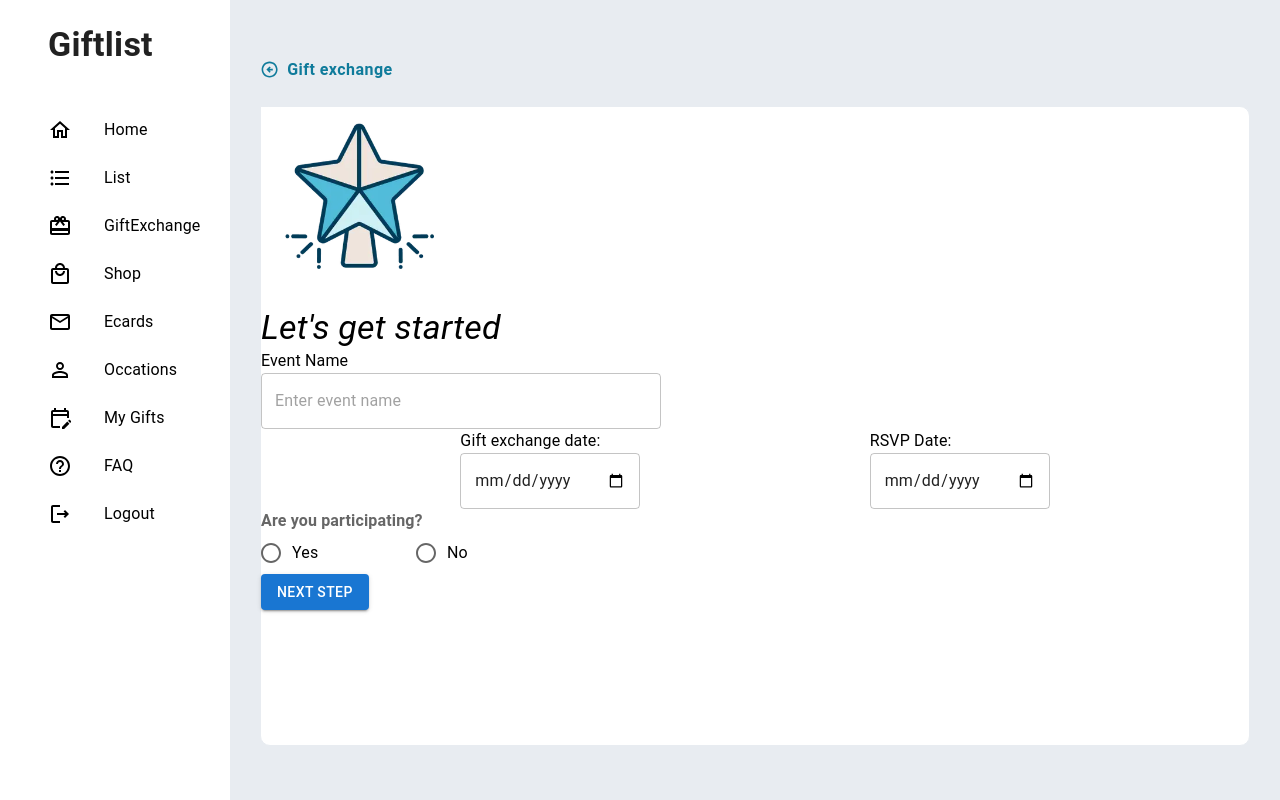
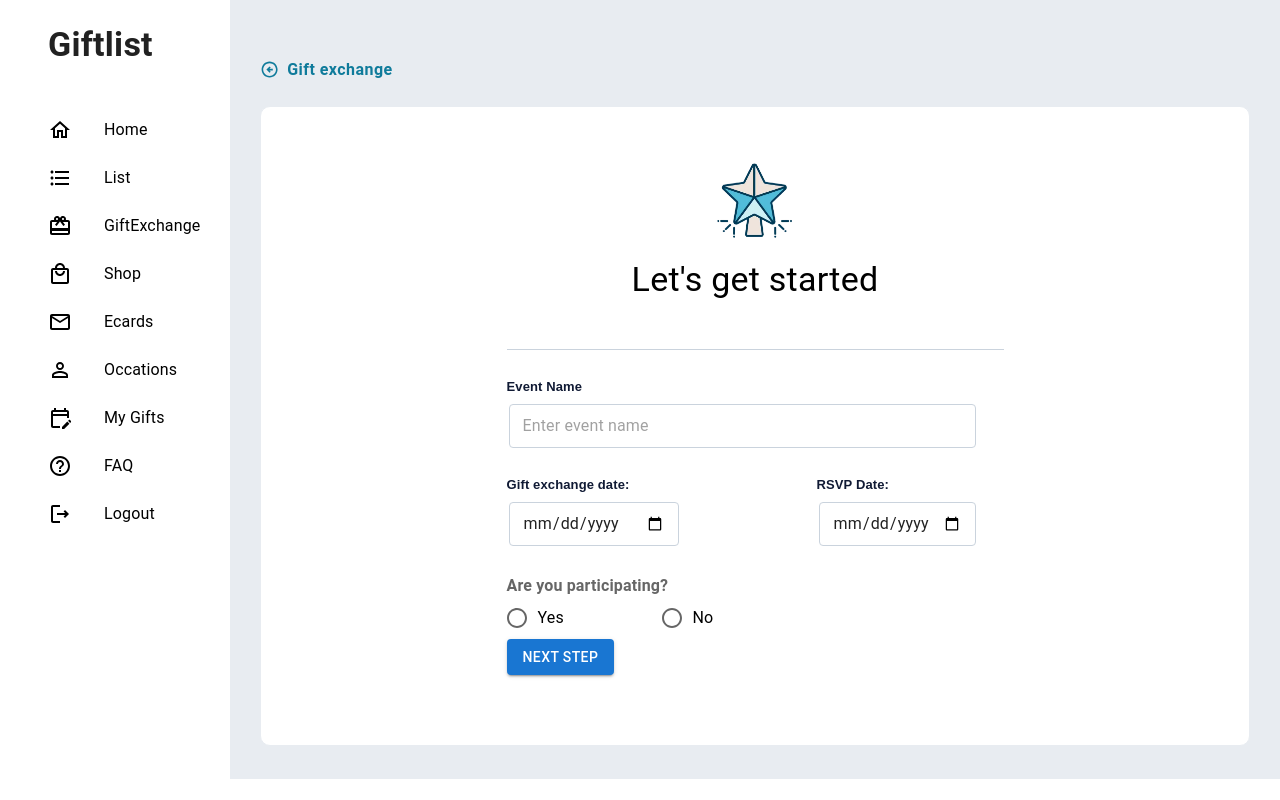
Before and after one commit to FatimaMary/giftlist, a React (Create React App) app in the folder client/: page /eventcreate in a window 1280 px wide. Built offline with nearby package versions, Linux system fonts and the light colour scheme; the HTML template or start-up script is replaced by a standard one.

Commit message:
css updated

```diff
--- a/client/src/App.css
+++ b/client/src/App.css
@@ -157,3 +157,9 @@ body {
   letter-spacing: 1px;
   border-radius: 10px;
 }
+
+/* .starimage {
+  display: block;
+  margin-bottom: 32px;
+  text-align: center;
+} */
--- a/client/src/scenes/eventcreation/index.jsx
+++ b/client/src/scenes/eventcreation/index.jsx
@@ -3,7 +3,9 @@ import {
   Box,
   TextField,
   Typography,
-  Button
+  Button,
+  createTheme,
+  ThemeProvider
 } from '@mui/material';
 import Radio from '@mui/material/Radio';
 import RadioGroup from '@mui/material/RadioGroup';
@@ -23,6 +25,27 @@ function EventCreation() {
   const [searchParam] = useSearchParams();
   const userId = searchParam.get("userId")
   const navigate = useNavigate();
+
+  const theme = createTheme({
+    components: {
+      MuiTextField: {
+        styleOverrides: {
+          root: {
+            '& .MuiOutlinedInput-root': {
+              '& fieldset': {
+                borderColor: '#cad3dd',
+              },
+            },
+            '& .MuiOutlinedInput-root.Mui-focused': {
+              '& fieldset': {
+                borderColor: '#cad3dd',
+              },
+            },
+          },
+        },
+      },
+    },
+  });
 
   const moveToNextStep = (e) => {
     e.preventDefault();
@@ -46,7 +69,7 @@ function EventCreation() {
 
   return <Box
       backgroundColor='#e8ecf1'
-      height='100vh'
+      // height='100vh'
       width='100vw'
       p='50px 30px 33px 30px'
   >
@@ -81,53 +104,157 @@ function EventCreation() {
         borderRadius: '10px'
       }}
     >
-      <Box>
-        <Box>
-          <img src={Star} alt='star image' />
+      <Box
+        sx={{
+          maxWidth: '517px',
+          margin: '0 auto',
+          padding: '48px 10px 16px',
+        }}
+      >
+        <Box
+          sx={{
+            paddingBottom: '28px',
+            marginBottom: '28px',
+            borderBottom: '1px solid #cad3dd',
+            textAlign: 'center'
+          }}
+        >
+          <img
+            src={Star}
+            alt='star image'
+            height={100}
+            width={100}
+            className='starimage'
+          />
           <Typography
         variant='h4'
-        fontStyle='italic'
+        sx={{
+          margin:'0 0 20px',
+        }}
       >
         Let's get started
       </Typography>
         </Box>
         <Box>
-        <Box>
-        <Typography >Event Name</Typography>
+        <Box
+          sx={{
+            marginBottom: '20px',
+
+          }}
+        >
+        <Typography
+          sx={{
+            fontFamily: 'Poppins,sans-serif',
+            fontWeight: 600,
+            fontSize: '13px',
+            lineHeight: '18px',
+            color: '#101a34',
+            // marginBottom: '5px',
+            wordBreak: 'break-all',
+          }}
+        >
+          Event Name
+        </Typography>
+        <ThemeProvider theme={theme}>
           <TextField
             placeholder='Enter event name'
             sx={{
-            width: '400px'
+              width: '100%',
+              background:'#fff',
+              borderRadius: '7px',
+              padding: '8px 15px',
+              fontWeight: 400,
+              fontSize:"1rem",
+              color: '#101a34',
+              lineHeight: '27px',
+              '& .MuiOutlinedInput-root': {
+                height: '44px',
+            },
+            marginLeft: '-13px'
             }}
             type='text'
             value={eventName}
             onChange={(e) => setEventName(e.target.value)}
           />
+        </ThemeProvider>
       </Box>
       <Box
         sx={{
           display: 'flex',
-          justifyContent: 'space-evenly',
-          gap: '30px'
+          justifyContent: 'space-between',
+          gap: '30px',
+          marginBottom: '20px',
         }}
       >
         <Box>
-          <Typography>Gift exchange date:</Typography>
+          <Typography
+            sx={{
+              fontFamily: 'Poppins,sans-serif',
+              fontWeight: 600,
+              fontSize: '13px',
+              lineHeight: '18px',
+              color: '#101a34',
+              // marginBottom: '5px',
+              wordBreak: 'break-all',
+            }}
+          >
+            Gift exchange date:
+          </Typography>
+          <ThemeProvider theme={theme}>
           <TextField
             type='date'
-            sx={{ width: '180px'}}
+            sx={{
+              // width: '100%',
+              background:'#fff',
+              borderRadius: '7px',
+              padding: '8px 15px',
+              fontWeight: 400,
+              fontSize:"1rem",
+              color: '#101a34',
+              lineHeight: '27px',
+              '& .MuiOutlinedInput-root': {
+                height: '44px',
+            },
+            marginLeft: '-13px'
+            }}
             value={giftExchangeDate}
             onChange={(e) => setGiftExchangeDate(e.target.value)}
           />
+          </ThemeProvider>
         </Box>
         <Box>
-          <Typography>RSVP Date:</Typography>
+          <Typography
+            sx={{
+              fontFamily: 'Poppins,sans-serif',
+              fontWeight: 600,
+              fontSize: '13px',
+              lineHeight: '18px',
+              color: '#101a34',
+              // marginBottom: '5px',
+              wordBreak: 'break-all',
+            }}
+          >RSVP Date:</Typography>
+          <ThemeProvider theme={theme}>
           <TextField
             type='date'
-            sx={{ width: '180px'}}
+            sx={{
+              width: '100%',
+              background:'#fff',
+              borderRadius: '7px',
+              padding: '8px 15px',
+              fontWeight: 400,
+              fontSize:"1rem",
+              color: '#101a34',
+              lineHeight: '27px',
+              '& .MuiOutlinedInput-root': {
+                height: '44px',
+            },
+            marginLeft: '-13px'
+            }}
             value={rsvpDate}
             onChange={(e) => setRsvpDate(e.target.value)}
           />
+          </ThemeProvider>
         </Box>
       </Box>
       <Box sx={{
```
Lines whose indentation alone changed are shown as unchanged.
